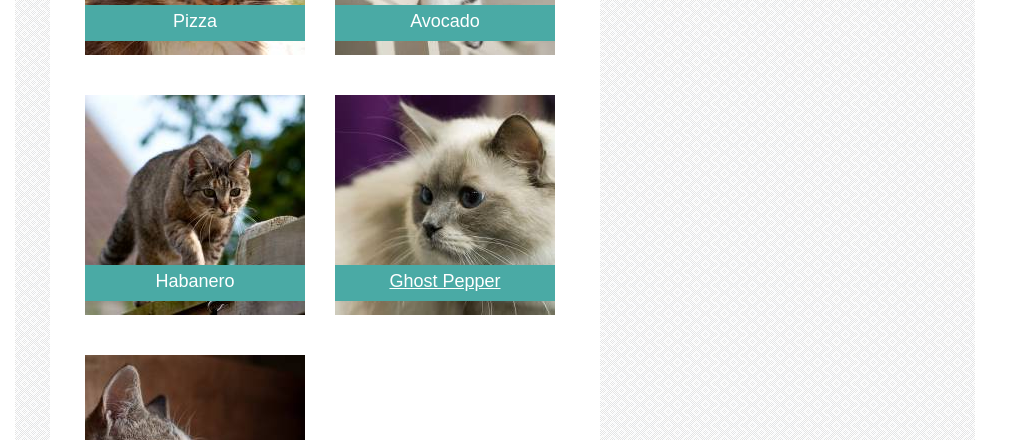
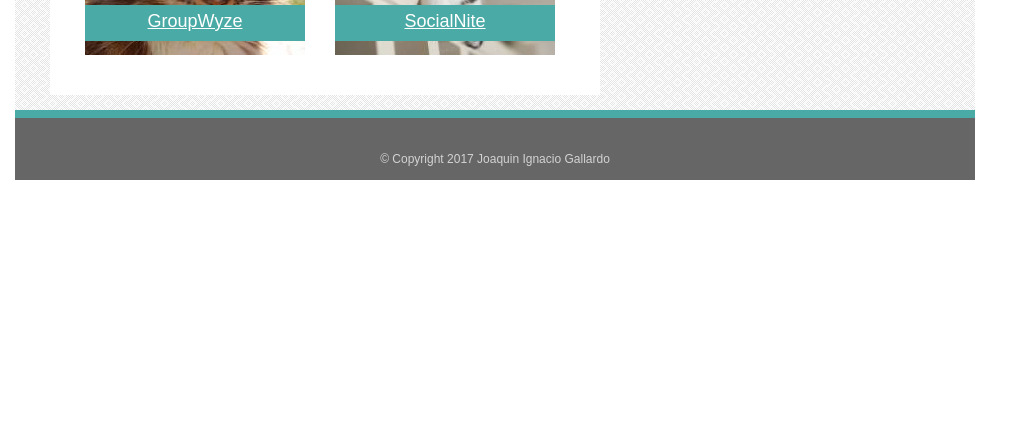
Before and after one commit to kingkeen/myportfolio, a plain HTML site: page portfolio.html in a window 1280 px wide. Shown: the part 360-800 px from the top of the page, without its empty margins (0-1023 px from the left). Drawn offline with Linux system fonts and the light colour scheme.

Commit message:
made changes to portfolio page

```diff
--- a/portfolio.html
+++ b/portfolio.html
@@ -26,14 +26,14 @@
 			<!-- ADD CATS AS BACKGROUND IN CSS-->
 
 			<article class="pizza">
-				<div class="innerpizza">Pizza</div>
+				<a href="www.groupwyze.com"><div class="innerpizza">GroupWyze</div></a>
 			</article>
 
 			<article class="avocado">
-				<div class="inneravocado">Avocado</div>
+				<a href="https://social-nite.github.io/social-nite/"><div class="inneravocado">SocialNite</div></a>
 			</article>
 
-			<article class="habanero">
+			<!-- <article class="habanero">
 				<div class="innerhabanero">Habanero</div>
 			</article>
 
@@ -43,7 +43,7 @@
 
 			<article class="jalepeno">
 				<div class="innerjalepeno">Jalapeno</div>
-			</article>
+			</article> -->
 		</section>
 
 <!-- box for contact me links -->
```
